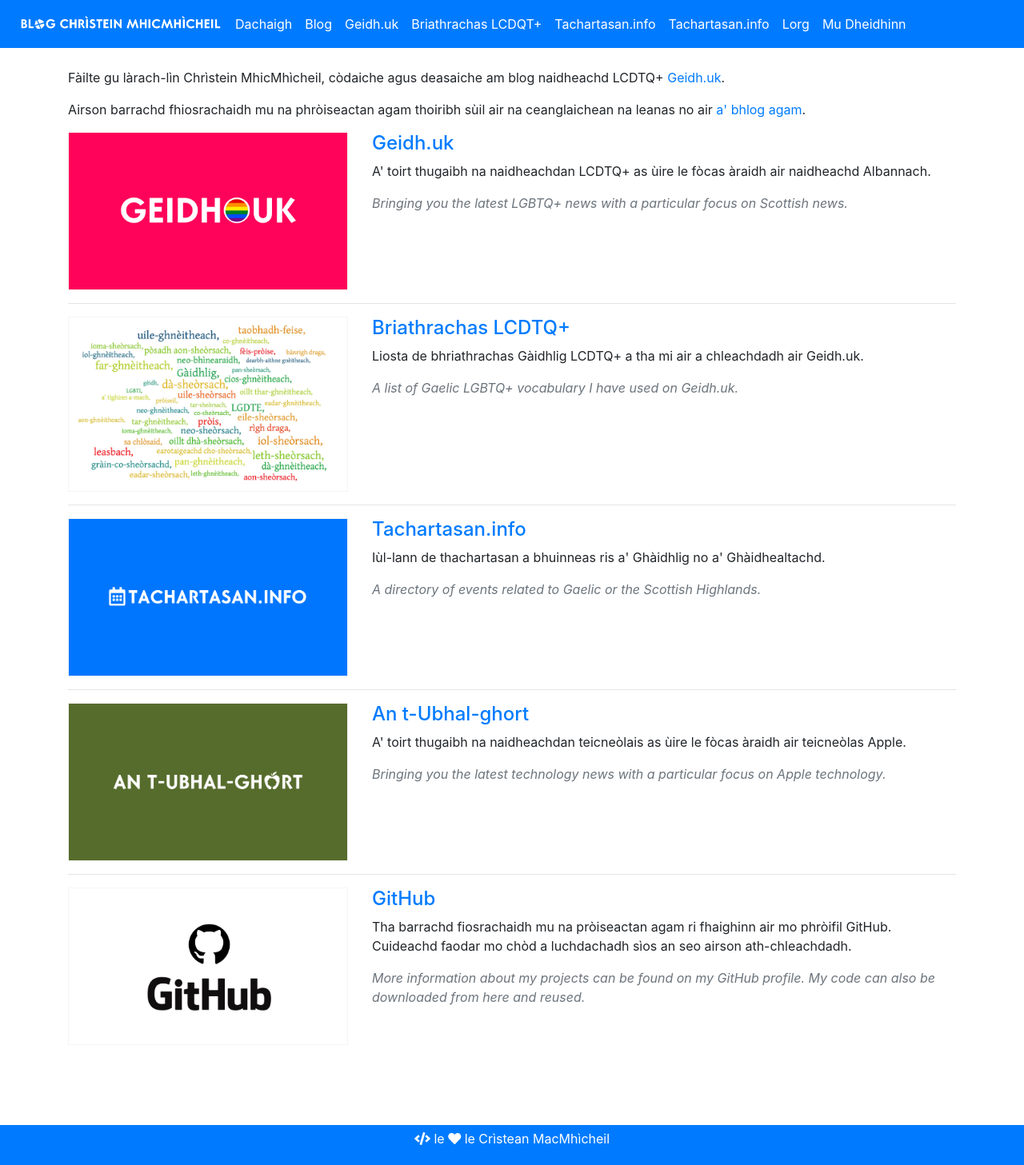
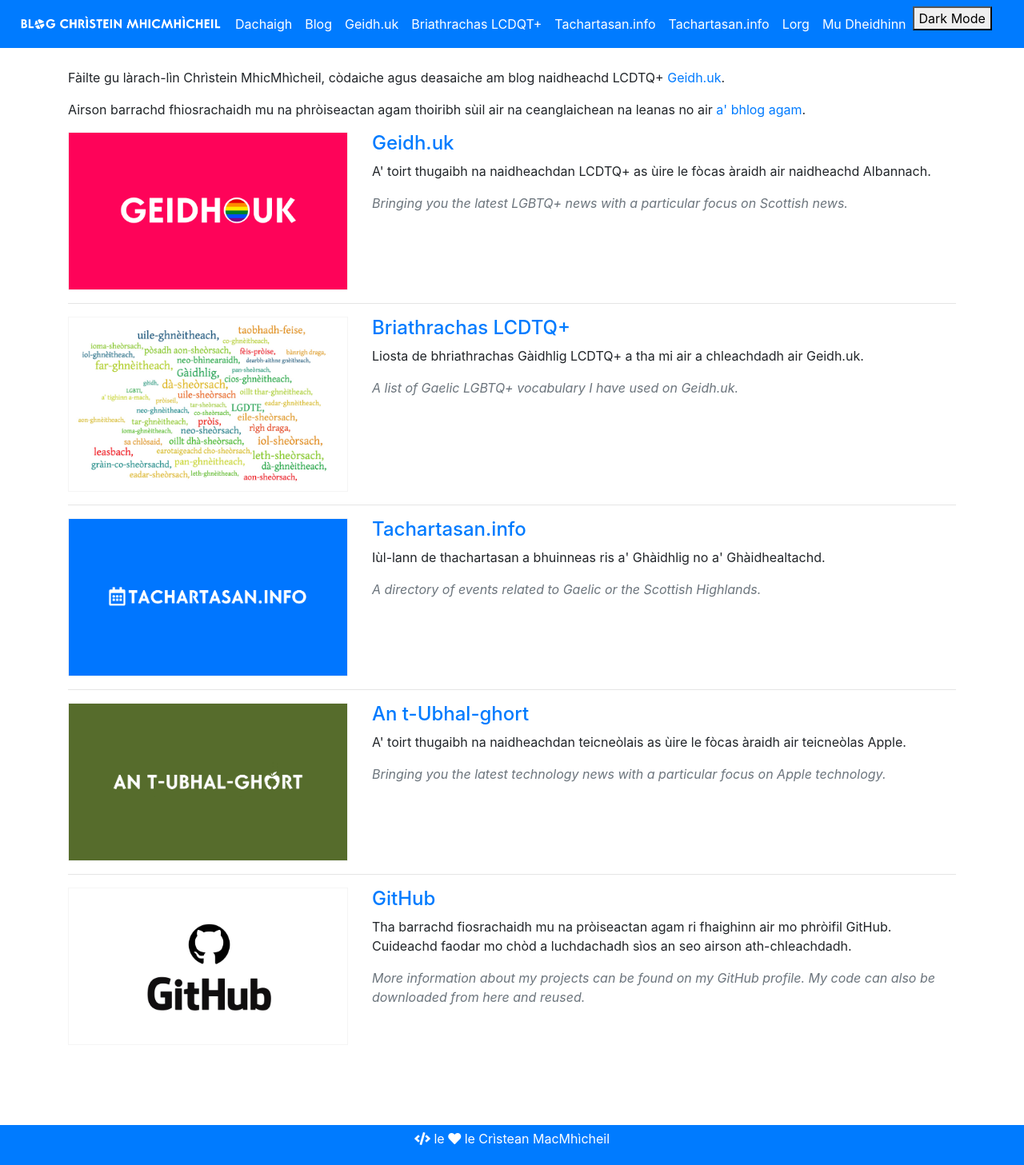
Before and after one commit to MacMhicheil/macmhicheil.github.io, a Jekyll site: the page built from index.html, in a window 1280 px wide. Shown: the whole page at 80% size. Built offline with Jekyll 4.4.1, drawn with Linux system fonts in a browser that asks for light colours; nearby versions of some CDN libraries.

Commit message:
Initial support for Dark Mode

```diff
--- a/_layouts/default.html
+++ b/_layouts/default.html
@@ -61,6 +61,9 @@
           <li class="nav-item">
             <a class="nav-link" href="{{ site.baseurl }}/mu-dheidhinn" title="Mu dheidhinn &#10;About">Mu Dheidhinn</a>
           </li>
+          <li>
+            <button id="theme-toggle" onclick="modeSwitcher()"></button>
+          </li>
         </ul>
       </div>
     </nav>
@@ -74,9 +77,49 @@
     <script src="https://cdnjs.cloudflare.com/ajax/libs/popper.js/1.14.6/umd/popper.min.js" integrity="sha384-wHAiFfRlMFy6i5SRaxvfOCifBUQy1xHdJ/yoi7FRNXMRBu5WHdZYu1hA6ZOblgut" crossorigin="anonymous"></script>
     <script src="https://stackpath.bootstrapcdn.com/bootstrap/4.2.1/js/bootstrap.min.js" integrity="sha384-B0UglyR+jN6CkvvICOB2joaf5I4l3gm9GU6Hc1og6Ls7i6U/mkkaduKaBhlAXv9k" crossorigin="anonymous"></script>
 
+    <!-- Dark Mode JavaScript -->
+    <script>
+      const theme = localStorage.getItem('theme');
+    	if (theme === "dark") {
+    		document.documentElement.setAttribute('data-theme', 'dark');
+    	}
+    </script>
+
     <div class="footer">
       <p><i class="fa fa-code"></i> le <i class="fa fa-heart"></i> le <a href="https://github.com/MacMhicheil/macmhicheil.github.io/" title="Stòr Github Chrìstein MhicMhìcheil | Chris Mitchell's Github Repository">Crìstean MacMhìcheil</a></p>
     </div>
 
+    <!-- User Theme Preference -->
+    <script>
+        const userPrefers = getComputedStyle(document.documentElement).getPropertyValue('content');
+
+        if (theme === "dark") {
+        	document.getElementById("theme-toggle").innerHTML = "Light Mode";
+        } else if (theme === "light") {
+        	document.getElementById("theme-toggle").innerHTML = "Dark Mode";
+        } else if  (userPrefers === "dark") {
+        	document.documentElement.setAttribute('data-theme', 'dark');
+        	window.localStorage.setItem('theme', 'dark');
+        	document.getElementById("theme-toggle").innerHTML = "Light Mode";
+        } else {
+        	document.documentElement.setAttribute('data-theme', 'light');
+        	window.localStorage.setItem('theme', 'light');
+        	document.getElementById("theme-toggle").innerHTML = "Dark Mode";
+        }
+
+        function modeSwitcher() {
+        	let currentMode = document.documentElement.getAttribute('data-theme');
+        	if (currentMode === "dark") {
+        		document.documentElement.setAttribute('data-theme', 'light');
+        		window.localStorage.setItem('theme', 'light');
+        		document.getElementById("theme-toggle").innerHTML = "Dark Mode";
+        	} else {
+        		document.documentElement.setAttribute('data-theme', 'dark');
+        		window.localStorage.setItem('theme', 'dark');
+        		document.getElementById("theme-toggle").innerHTML = "Light Mode";
+        	}
+        }
+    </script>
+
   </body>
 </html>
--- a/style.css
+++ b/style.css
@@ -4,6 +4,24 @@
 
 html {
   font-size: 100%;
+}
+
+html, html[data-theme="light"], {
+  --light-text-color: hsl(0, 0%, 35%);
+  --main-background-color: hsl(0, 5%, 95%);
+  --main-text-color: hsl(0, 0%, 0%);
+}
+
+html[data-theme="dark"] {
+  --light-text-color: hsl(0, 0%, 60%);
+  --main-background-color: hsl(0, 0%, 10%);
+  --main-text-color: hsl(0, 10%, 80%);
+}
+
+@media (prefers-color-scheme: dark) {
+    html {
+      content: "dark";
+    }
 }
 
 /* Center Post Images */
```
